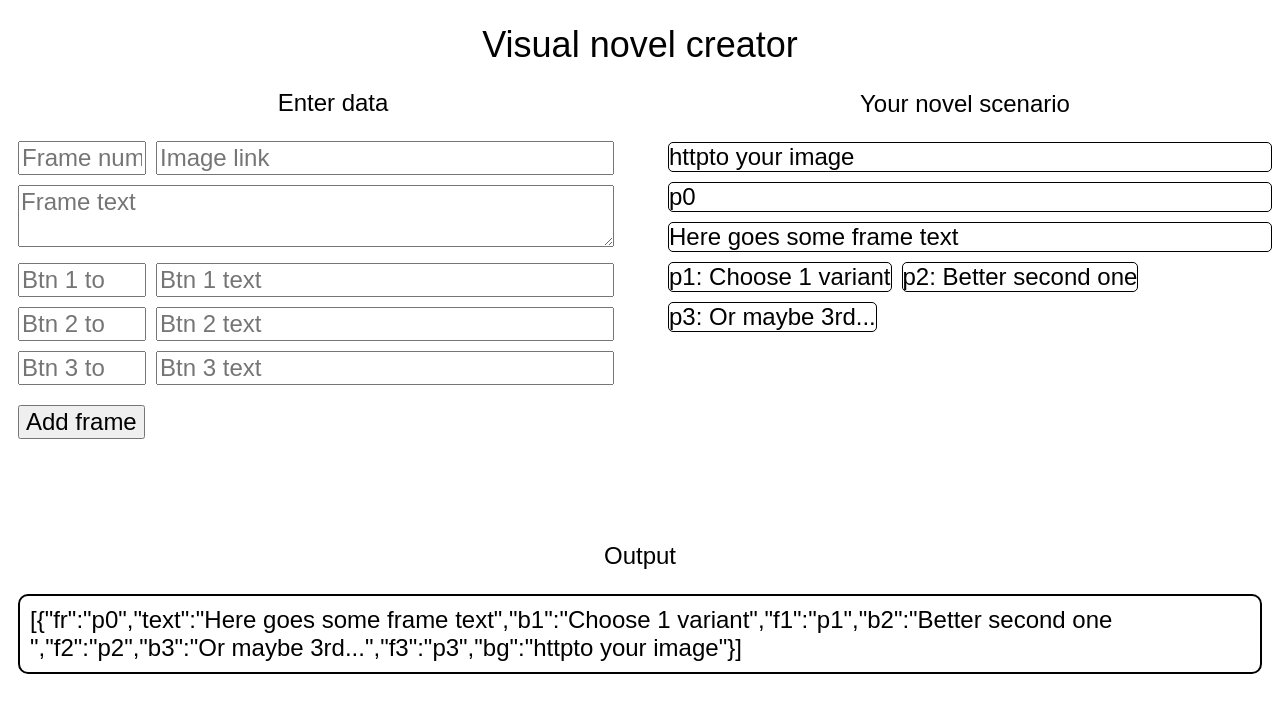
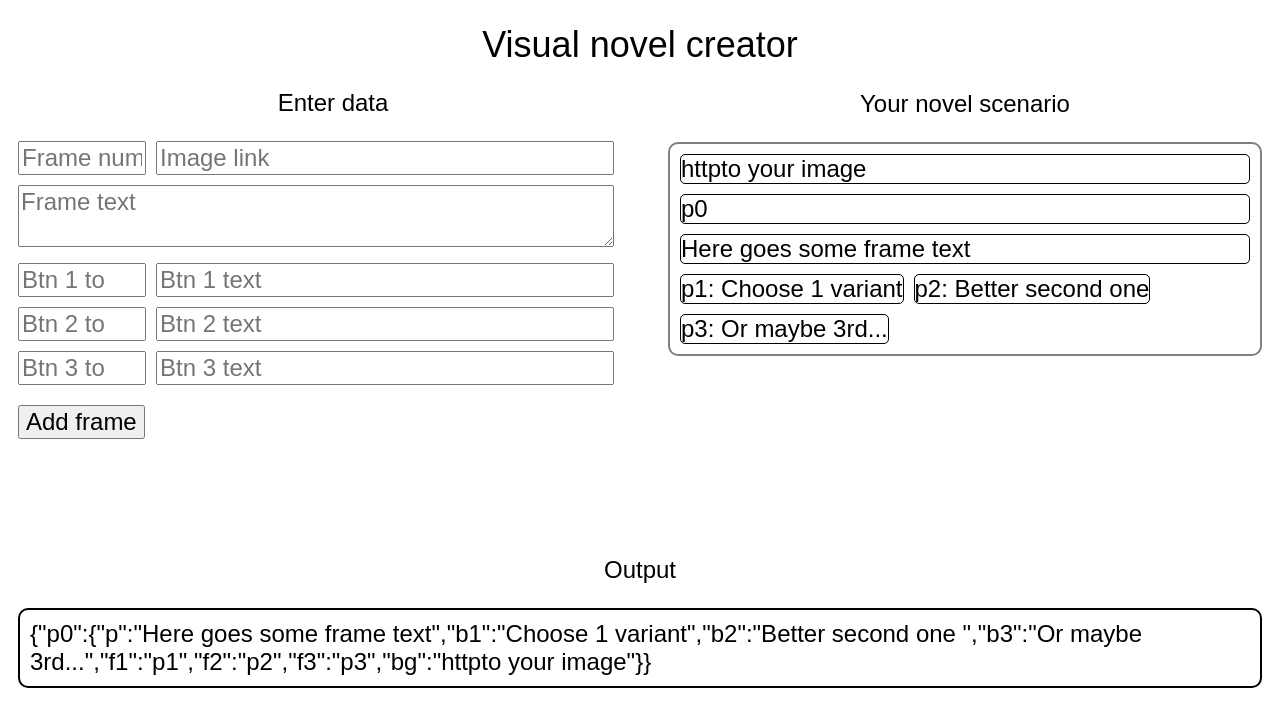
Before and after one commit to cyanidium1/visual-novel-creator, a React (Create React App) app: page / in a window 1280 px wide. Shown: the top 726 px of the page. Built offline with nearby package versions, Linux system fonts and the light colour scheme.

Commit message:
v 1.1 stable

```diff
--- a/src/Create/Create.jsx
+++ b/src/Create/Create.jsx
@@ -7,15 +7,15 @@ const Create = (props) => {
     e.preventDefault();
     console.log('smth works smth not...');
     props.updPlot({
-        fr: e.target.frame.value,
+        fr: "p"+e.target.frame.value,
         text: e.target.text.value,
         bg: e.target.bg.value,
         b1: e.target.btn1.value,
         b2: e.target.btn2.value,
         b3: e.target.btn3.value,
-        f1: e.target.btn1to.value,
-        f2: e.target.btn2to.value,
-        f3: e.target.btn3to.value
+        f1: "p"+e.target.btn1to.value,
+        f2: "p"+e.target.btn2to.value,
+        f3: "p"+e.target.btn3to.value
     })
   }
 
--- a/src/Frame/Frame.jsx
+++ b/src/Frame/Frame.jsx
@@ -5,7 +5,7 @@ const Frame = ({plot}) => {
   const { fr, text, bg, b1, b2, b3, f1, f2, f3 } = plot;
   console.log(plot);
   return (
-    <div className={styles.fr}>
+    <div className={styles.frame}>
       <p className={styles.item}>{bg}</p>
       <p className={styles.item}>{fr}</p>
       <p className={styles.item}>{text}</p>
--- a/src/Result/Result.jsx
+++ b/src/Result/Result.jsx
@@ -1,15 +1,30 @@
-import React from 'react';
-import styles from './Result.module.css'
+import React from "react";
+import styles from "./Result.module.css";
 
-const Result = ({plot}) => {
-    let output = JSON.stringify(plot);
+const Result = ({ plot }) => {
+  // let output = JSON.stringify(plot);
+
+  // JSON.stringify(plot)
+
+  const output = "{"+plot.map(
+    (el) =>
+      `"${el.fr}":` +
+      JSON.stringify({
+        p: el.text === undefined ? "" : el.text,
+        b1: el.b1 === undefined ? "" : el.b1,
+        b2: el.b2 === undefined ? "" : el.b2,
+        b3: el.b3 === undefined ? "" : el.b3,
+        f1: el.f1 === "p" ? "" : el.f1,
+        f2: el.f2 === "p" ? "" : el.f2,
+        f3: el.f3 === "p" ? "" : el.f3,
+        bg: el.bg === undefined ? "" : el.bg,
+      })
+  ).toString()+"}";
   console.log(output);
   return (
     <div className={styles.output}>
       <h3 className={styles.head}>Output</h3>
-            <p className={styles.text}>
-                {output}
-            </p>
+      <p className={styles.text}>{output}</p>
     </div>
   );
 };
```
Lines whose indentation alone changed are shown as unchanged.
